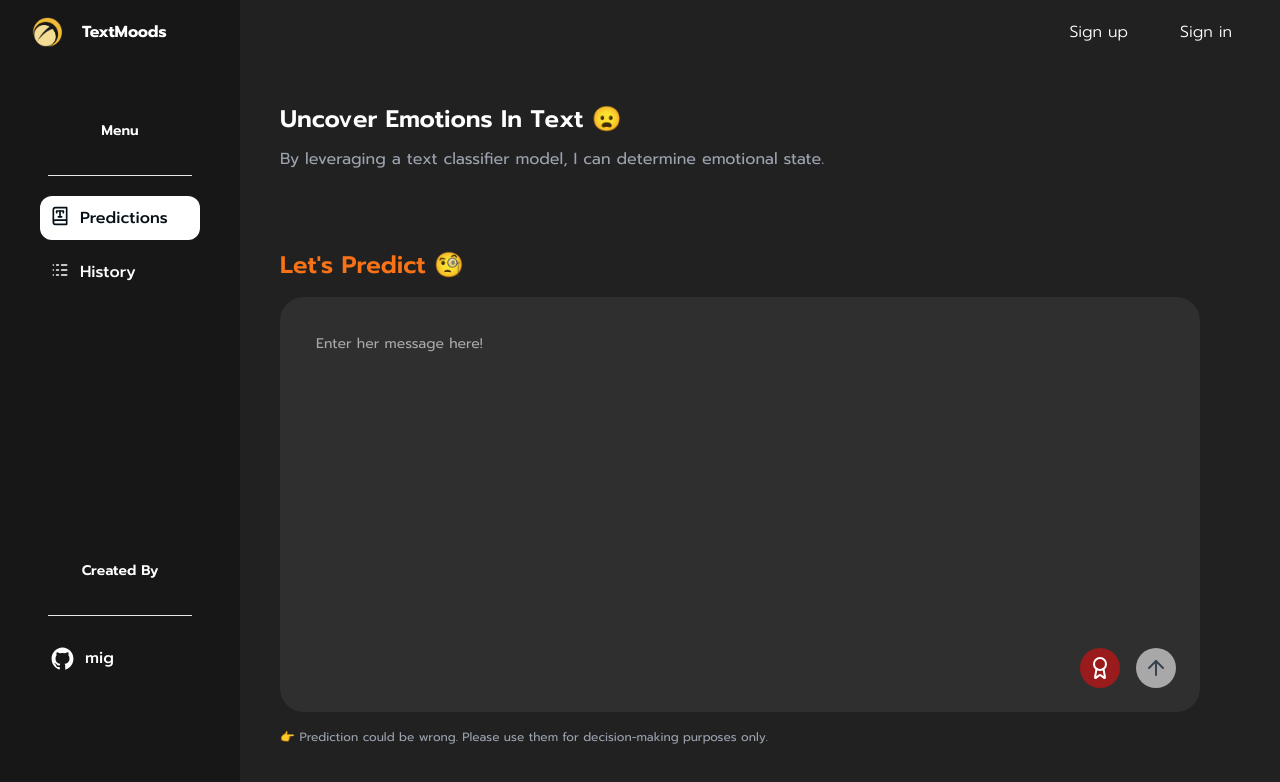
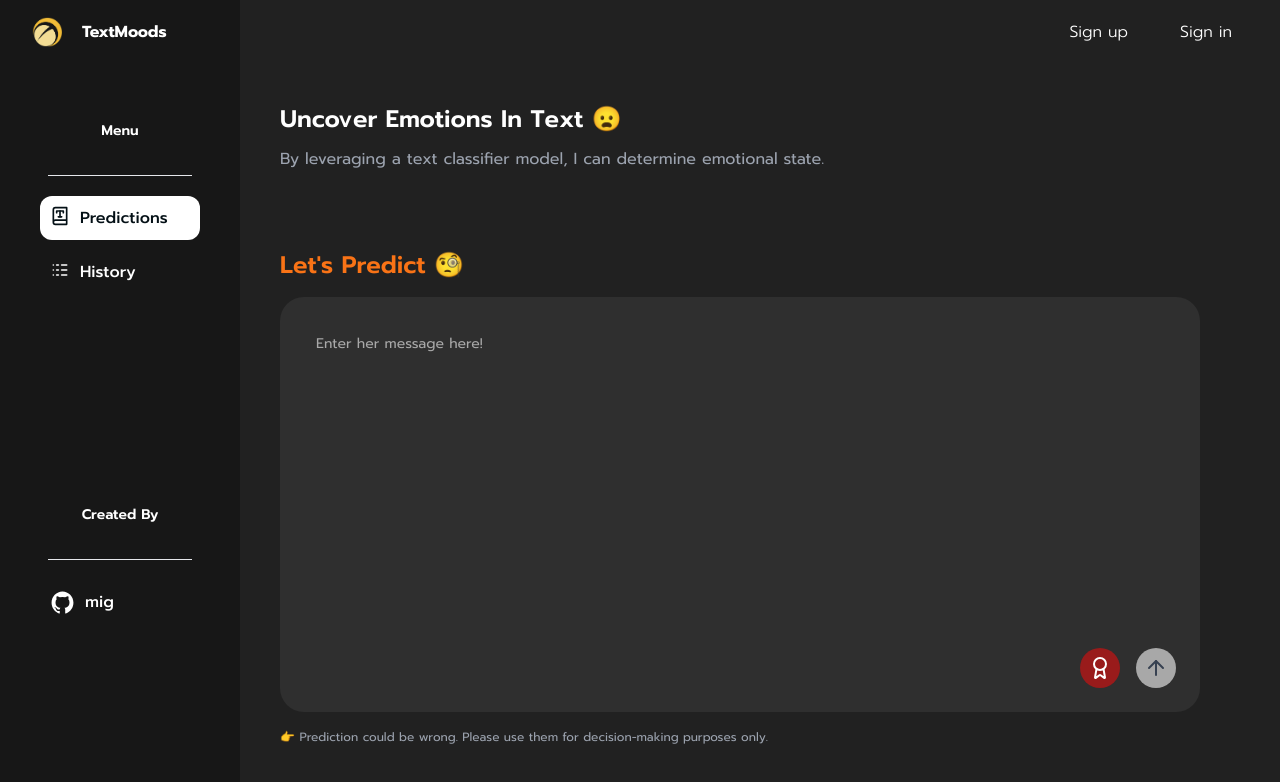
Before and after one commit to chickzilla/her-feeling-client, a Next.js app: page /board/text in a window 1280 px wide. Shown: the top 782 px of the page. Built offline with nearby package versions, Linux system fonts and the light colour scheme; no server answers.

Commit message:
change space navbar dashboard

```diff
--- a/src/components/navbar/dashboard/navbar-dashboard.tsx
+++ b/src/components/navbar/dashboard/navbar-dashboard.tsx
@@ -55,9 +55,9 @@ export default function NavbarDashBoard() {
 			<nav
 				className={`h-full flex flex-col max-w-60 justify-between overflow-x-hidden transition-all overflow-y-hidden no-scrollbar py-14 ${
 					expanded ? "px-10" : "px-4"
-				} fade-in-delay-0`}
+				} fade-in-delay-0 md:pb-28 `}
 			>
-				<div className="flex flex-col justify-between items-center gap-3.5 px-2">
+				<div className="flex flex-col justify-around items-center gap-3.5 px-2">
 					{isSmallScreen && expanded && (
 						<div className="flex justify-center items-center mt-6">
 							<img
```
